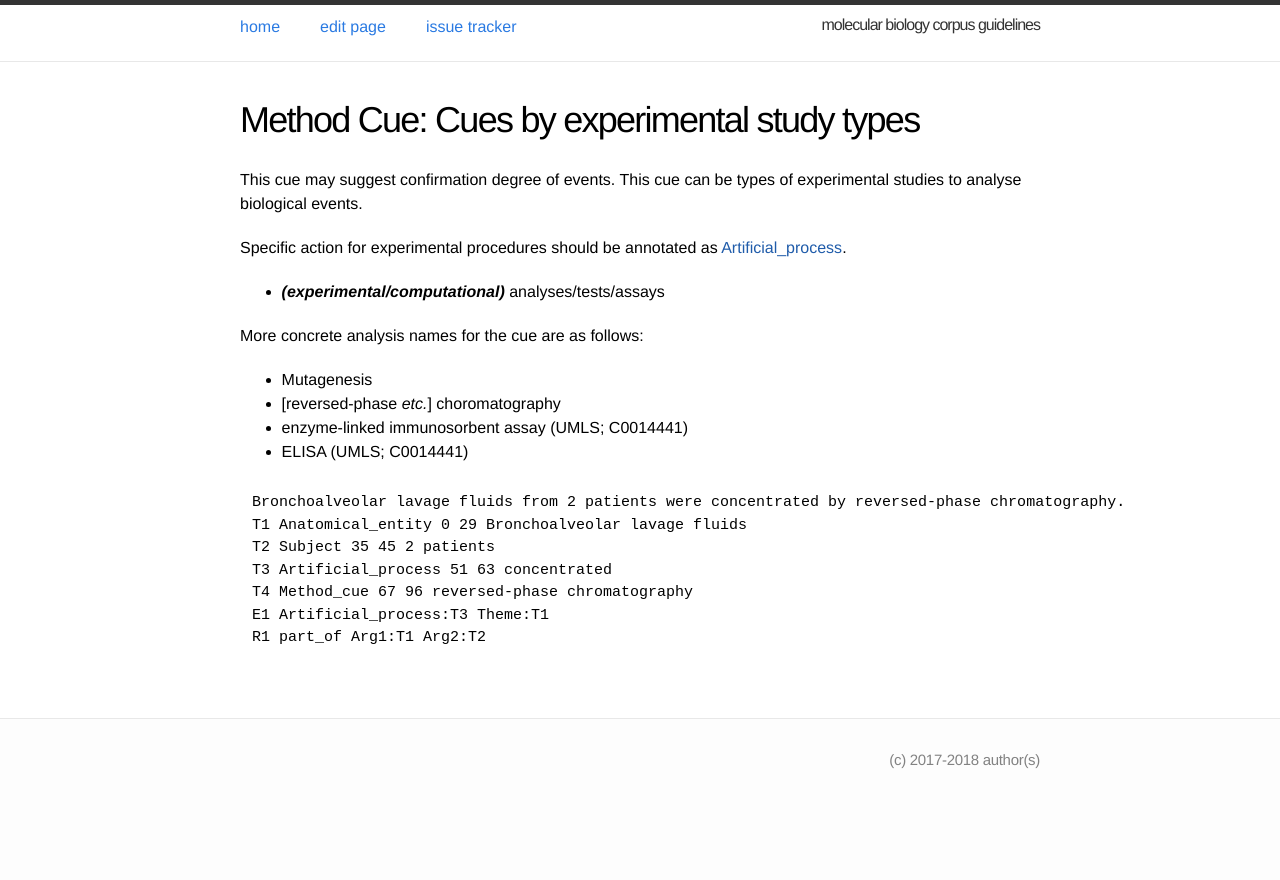
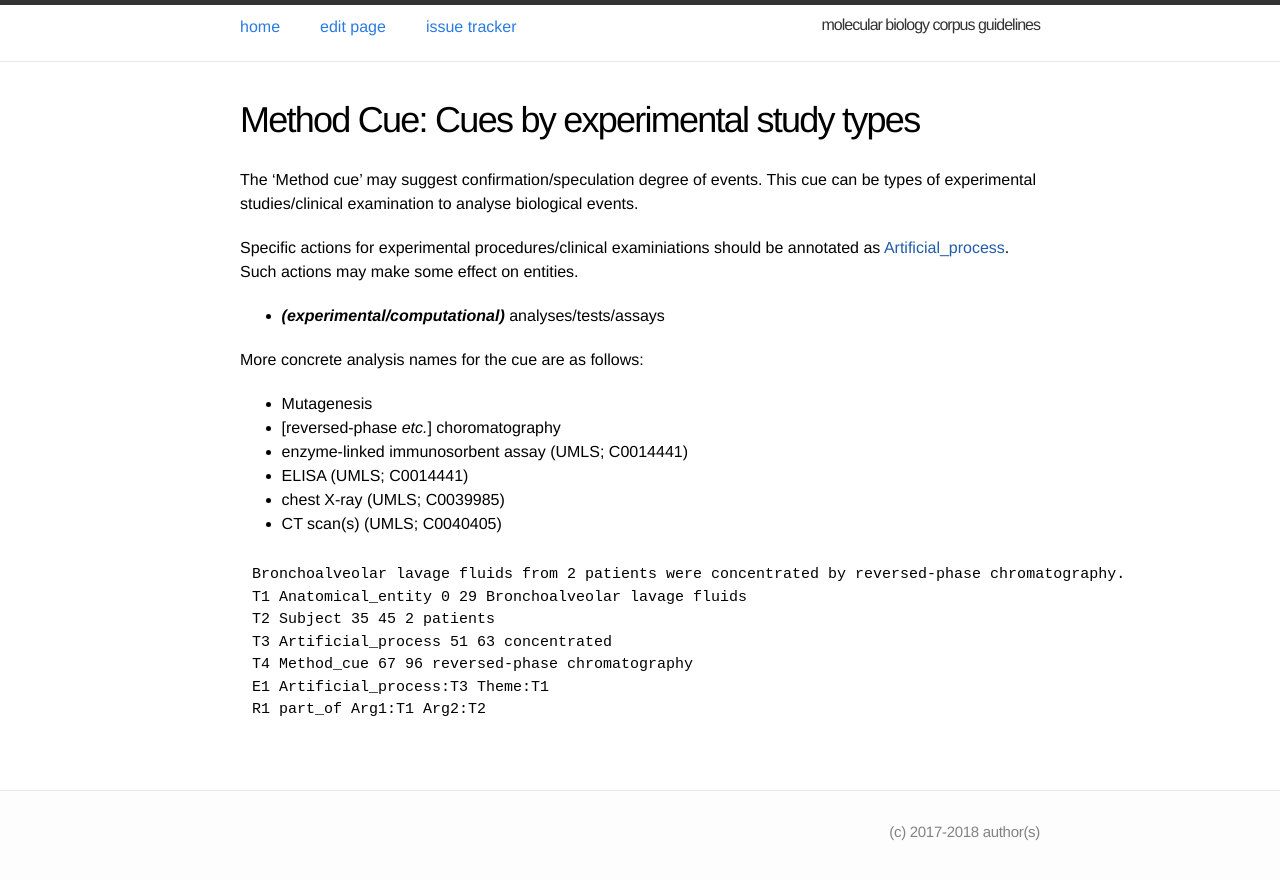
Before and after one commit to ezcatdb/molbiol_lung_corpus-guidelines, a Jekyll site: the page built from _entity/Method_cue.md, in a window 1280 px wide. Shown: the top 880 px of the page. Built offline with Jekyll 4.4.1, drawn with Linux system fonts in a browser that asks for light colours.

Commit message:
definition, sample keywords & UMLS IDs included in _entity/Method_cue.md

```diff
--- a/_entity/Method_cue.md
+++ b/_entity/Method_cue.md
@@ -5,10 +5,10 @@ shortdef: "Cues by experimental study types"
 order: 109
 ---
 
-This cue may suggest confirmation degree of events.
-This cue can be types of experimental studies to analyse biological events.
+The 'Method cue' may suggest confirmation/speculation degree of events.
+This cue can be types of experimental studies/clinical examination to analyse biological events.
 
-Specific action for experimental procedures should be annotated as [Artificial_process]().
+Specific actions for experimental procedures/clinical examiniations should be annotated as [Artificial_process](). Such actions may make some effect on entities.
 
 - ***(experimental/computational)*** analyses/tests/assays
 
@@ -18,6 +18,8 @@ More concrete analysis names for the cue are as follows:
 - [reversed-phase *etc.*] choromatography
 - enzyme-linked immunosorbent assay (UMLS; C0014441)
 - ELISA (UMLS; C0014441)
+- chest X-ray (UMLS; C0039985)
+- CT scan(s) (UMLS; C0040405)
 
 ~~~ ann
 Bronchoalveolar lavage fluids from 2 patients were concentrated by reversed-phase chromatography.
```
